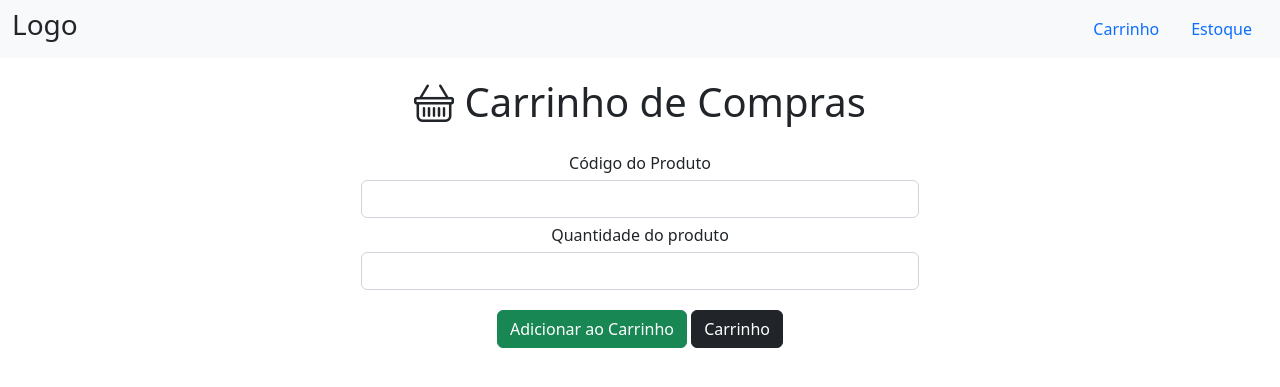
After one commit to Jose-Nonato/gerenciamento-estoque, a Flask app: page /cart in a window 1280 px wide. The commit adds this page. Shown: the top 387 px of the page. Run offline with Flask 2, Linux system fonts and the light colour scheme; data that the repository does not hold is empty; some libraries are stand-ins or nearby versions.

Commit message:
feat: projeto finalizado

```diff
--- a/main.py
+++ b/main.py
@@ -49,6 +49,7 @@ def dataList():
 #### Criar Produto ####
 @app.route("/create", methods=["POST", "GET"])
 def create_product():
+    msg = ''
     if request.method == "POST":
         codigo = request.form.get("codigo")
         nome = request.form.get("nome")
@@ -65,7 +66,11 @@ def create_product():
 
         produto = { "_id": int(p.getCodigo()), "produto": p.getNome(), "marca": p.getMarca(), "quantidade": int(p.getQuantidade()), "preco": float(p.getPreco()), "total": float(p.getPreco()) * int(p.getQuantidade())  }
 
-        db.Produtos.insert_one(produto)
+        try:
+            db.Produtos.insert_one(produto)
+        except:
+            msg = f"O produto com o id {codigo} já existe!\nCrie com outro código!"
+            return render_template("alertas.html", msg=msg)
 
         return redirect("/")
 
@@ -100,5 +105,65 @@ def deleteProduct(id):
             return redirect("/")
     return render_template("delete.html")
 
+@app.route("/cart", methods=["GET", "POST"])
+def cart():
+    produtos = db.Produtos.find()
+    if request.method == "POST":
+        codigo = int(request.form.get("codigo"))
+        quantidade = int(request.form.get("quantidade"))
+        consulta = db.Produtos.find_one({"_id": codigo})
+        if consulta:
+            try:
+                db.Carrinho.insert_one({"_id": codigo, "quantidade": quantidade})
+                c1 = list(db.Produtos.find())
+                c2 = list(db.Carrinho.find())
+                for cart in c2:
+                    for prod in c1:
+                        if cart['_id'] == prod['_id']:
+                            db.Carrinho.update_one(
+                                {'_id': cart['_id']},
+                                {'$set': {'total': cart['quantidade'] * prod['preco']}},
+                            )
+            except:
+                msg = f"{codigo} já está adicionado no carrinho."
+                return render_template("alertas.html", msg=msg)
+        else:
+            msg = f"O produto com o código {codigo} não existe na base!"
+            return render_template("alertas.html", msg=msg)
+    return render_template("cart.html", produtos=produtos)
+
+@app.route("/cart/items", methods=["POST", "GET"])
+def cartItems():
+    consultaCarrinho = list(db.Carrinho.find())
+    consultaBase = list(db.Produtos.find())
+
+    total = 0.0
+    for i in consultaCarrinho:
+        total += i['total']
+
+    if request.method == "POST":
+        c1 = list(db.Produtos.find())
+        c2 = list(db.Carrinho.find())
+        for cart in c2:
+            for prod in c1:
+                if cart['_id'] == prod['_id']:
+                    db.Produtos.update_one(
+                        {'_id': cart['_id']},
+                        {'$set': {'quantidade': prod['quantidade'] - cart['quantidade'], 'total': (prod['quantidade'] - cart['quantidade'])  * prod['preco']}}
+                    )
+        db.Carrinho.drop()
+        return redirect("/cart")
+
+    return render_template("cartItems.html", consultaCarrinho=consultaCarrinho, consultaBase=consultaBase, total=total)
+
+@app.route("/cart/items/delete/<int:id>", methods=["POST", "GET"])
+def deleteCartItem(id):
+    consulta = db.Carrinho.find_one({"_id": id})
+    if request.method == "POST":
+        if consulta:
+            db.Carrinho.delete_one(consulta)
+            return redirect("/")
+    return render_template("delete.html")
+
 if __name__ == "__main__":
     app.run(debug=True)
--- /dev/null
+++ b/static/cart.css
@@ -0,0 +1,21 @@
+.container {
+    text-align: center;
+}
+.container form {
+    width: 50%;
+    margin: 0 auto;
+}
+.container input {
+    text-align: center;
+}
+.container label {
+    margin: 5px;
+}
+.container button {
+    margin: 20px 0px;
+}
+
+.container .bloco {
+    display: flex;
+    justify-content: space-around;
+}
--- /dev/null
+++ b/templates/cart.html
@@ -0,0 +1,57 @@
+<!doctype html>
+<html lang="en">
+<head>
+    <meta charset="UTF-8">
+    <meta name="viewport" content="width=device-width, user-scalable=no, initial-scale=1.0, maximum-scale=1.0, minimum-scale=1.0">
+    <meta http-equiv="X-UA-Compatible" content="ie=edge">
+    <link rel="stylesheet" href="{{ url_for('static', filename='cart.css') }}">
+    <link href="https://cdn.jsdelivr.net/npm/bootstrap@5.2.1/dist/css/bootstrap.min.css" rel="stylesheet" integrity="sha384-iYQeCzEYFbKjA/T2uDLTpkwGzCiq6soy8tYaI1GyVh/UjpbCx/TYkiZhlZB6+fzT" crossorigin="anonymous">
+    <link rel="stylesheet" href="https://cdn.jsdelivr.net/npm/bootstrap-icons@1.9.1/font/bootstrap-icons.css">
+    <script src="https://cdn.jsdelivr.net/npm/bootstrap@5.2.1/dist/js/bootstrap.bundle.min.js" integrity="sha384-u1OknCvxWvY5kfmNBILK2hRnQC3Pr17a+RTT6rIHI7NnikvbZlHgTPOOmMi466C8" crossorigin="anonymous"></script>
+
+    <title>Carrinho de Compras</title>
+</head>
+<body>
+
+<nav class="navbar bg-light">
+    <div class="container-fluid">
+        <h3>Logo</h3>
+        <ul class="nav">
+            <li class="nav-item"> <a class="nav-link active" href="/cart">Carrinho</a> </li>
+            <li class="nav-item"> <a class="nav-link active" href="/">Estoque</a> </li>
+        </ul>
+    </div>
+</nav>
+
+<div class="text-center">
+    <h1 style="margin: 20px;"><i class="bi bi-basket"></i> Carrinho de Compras</h1>
+</div>
+
+<div class="container">
+    <form method="post">
+        <div class="form-group">
+            <label for="id">Código do Produto</label>
+            <input class="form-control" type="text" name="codigo" id="id" autocomplete="off" required>
+        </div>
+        <div class="form-group">
+            <label for="qtd">Quantidade do produto</label>
+            <input class="form-control" type="number" name="quantidade" id="qtd" autocomplete="off" required>
+        </div>
+        <button class="btn btn-success" type="submit">Adicionar ao Carrinho</button>
+        <a href="/cart/items" class="btn btn-dark">Carrinho</a>
+    </form>
+</div>
+
+<div class="container">
+    {% for i in produtos %}
+    <div class="bloco">
+        <p>Código: <strong>{{ i['_id'] }}</strong></p>
+        <p>Produto: {{ i['produto'] }}</p>
+        <p>Quantidade: {{ i['quantidade'] }}</p>
+    </div>
+    <hr/>
+    {% endfor %}
+</div>
+
+</body>
+</html>
--- a/templates/index.html
+++ b/templates/index.html
@@ -19,8 +19,8 @@
     <div class="container-fluid">
         <h3>Logo</h3>
         <ul class="nav">
-            <li class="nav-item"> <a class="nav-link active" href="#">Carrinho</a> </li>
-            <li class="nav-item"> <a class="nav-link active" href="#">Estoque</a> </li>
+            <li class="nav-item"> <a class="nav-link active" href="/cart">Carrinho</a> </li>
+            <li class="nav-item"> <a class="nav-link active" href="/">Estoque</a> </li>
         </ul>
     </div>
 </nav>
```
Also changed, not shown: templates/alertas.html (added, +40 -0 lines), templates/cartItems.html (added, +50 -0 lines).
